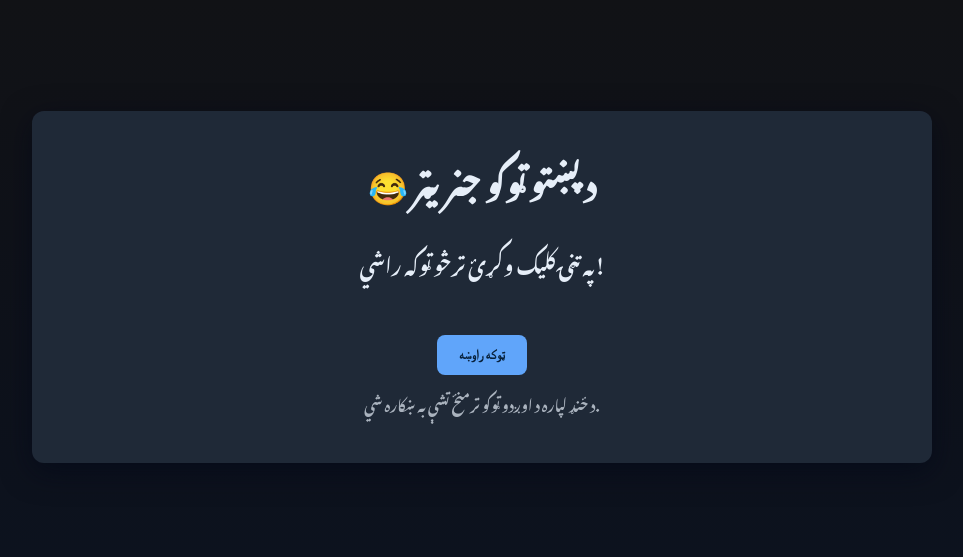
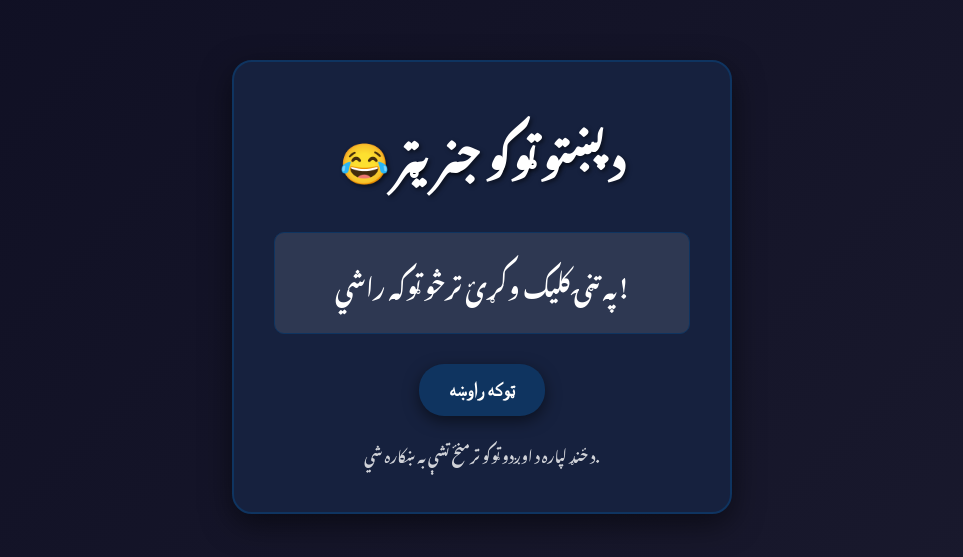
Before and after one commit to tasal9/Pashto-Joke-Generatory, a plain HTML site: page index.html in a window 1280 px wide. Shown: the part 113-670 px from the top of the page, without its empty margins (158-1121 px from the left). Drawn offline with Linux system fonts and the light colour scheme; a web font is replaced by a local one.

Commit message:
feat: enhance UI with better fonts, colors, and animations

```diff
--- a/index.html
+++ b/index.html
@@ -4,6 +4,9 @@
   <meta charset="UTF-8" />
   <meta name="viewport" content="width=device-width,initial-scale=1" />
   <title>Pashto Joke Generator</title>
+  <link rel="preconnect" href="https://fonts.googleapis.com">
+  <link rel="preconnect" href="https://fonts.gstatic.com" crossorigin>
+  <link href="https://fonts.googleapis.com/css2?family=Noto+Nastaliq+Urdu:wght@400;700&display=swap" rel="stylesheet">
   <link rel="stylesheet" href="static/css/styles.css" />
 </head>
 <body>
--- a/static/css/styles.css
+++ b/static/css/styles.css
@@ -1,45 +1,75 @@
 :root{
-  --bg: #121214;
-  --card: #1f2937;
-  --accent: #60a5fa;
-  --text: #e6eef8;
+  --bg: linear-gradient(135deg, #0f0f23 0%, #1a1a2e 100%);
+  --card: #16213e;
+  --accent: #0f3460;
+  --accent-hover: #1a1a2e;
+  --text: #e94560;
+  --text-secondary: #ffffff;
+  --shadow: rgba(0, 0, 0, 0.5);
 }
-*{box-sizing:border-box}
+*{box-sizing:border-box;margin:0;padding:0}
 body{
-  margin:0;
-  font-family: "Noto Nastaliq Urdu", "Arial", sans-serif;
-  background:linear-gradient(180deg,var(--bg),#0b1220);
-  color:var(--text);
+  font-family: 'Noto Nastaliq Urdu', 'Arial', sans-serif;
+  background: var(--bg);
+  color: var(--text);
   min-height:100vh;
   display:flex;
   align-items:center;
   justify-content:center;
+  padding:20px;
 }
 main{
-  width:min(900px,94vw);
-  background:var(--card);
-  padding:28px;
-  border-radius:12px;
-  box-shadow:0 8px 30px rgba(2,6,23,0.6);
+  width:min(500px,90vw);
+  background: var(--card);
+  padding:40px;
+  border-radius:20px;
+  box-shadow: 0 10px 30px var(--shadow);
   text-align:center;
+  border: 2px solid var(--accent);
+  transition: transform 0.3s ease, box-shadow 0.3s ease;
 }
-h1{margin:0 0 12px 0}
+main:hover {
+  transform: translateY(-5px);
+  box-shadow: 0 15px 40px var(--shadow);
+}
+h1{
+  margin-bottom:20px;
+  font-size:2.5rem;
+  font-weight:700;
+  text-shadow: 2px 2px 4px var(--shadow);
+  color: var(--text-secondary);
+}
 #joke{
-  margin-top:18px;
-  font-size:1.25rem;
-  min-height:78px;
+  margin:30px 0;
+  font-size:1.5rem;
+  min-height:100px;
   white-space:pre-wrap;
-  transition:color 200ms ease-in-out;
+  background: rgba(255, 255, 255, 0.1);
+  padding:20px;
+  border-radius:10px;
+  border: 1px solid var(--accent);
+  transition: background 0.3s ease, color 0.3s ease;
+  color: var(--text-secondary);
 }
 button{
-  margin-top:20px;
-  padding:12px 22px;
-  background:var(--accent);
-  color:#07203a;
+  padding:15px 30px;
+  background: var(--accent);
+  color: var(--text-secondary);
   border:none;
-  border-radius:8px;
+  border-radius:25px;
+  font-size:1.2rem;
   font-weight:600;
   cursor:pointer;
+  transition: background 0.3s ease, transform 0.2s ease;
+  box-shadow: 0 5px 15px var(--shadow);
 }
-button:hover{filter:brightness(0.95)}
-.hint{opacity:0.7;font-size:0.9rem;margin-top:10px}
+button:hover{
+  background: var(--accent-hover);
+  transform: scale(1.05);
+}
+.hint{
+  opacity:0.8;
+  font-size:0.9rem;
+  margin-top:20px;
+  color: var(--text-secondary);
+}
```
